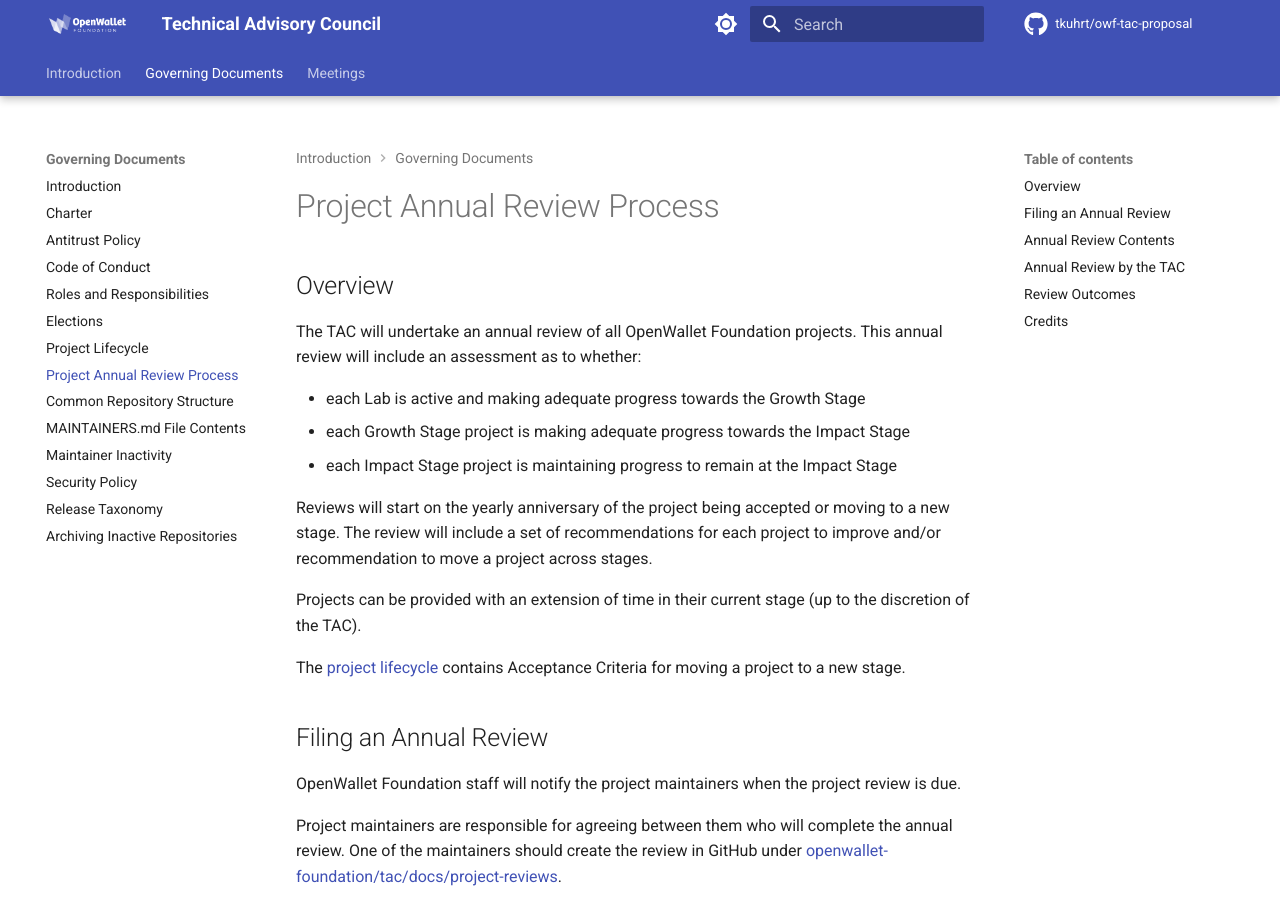
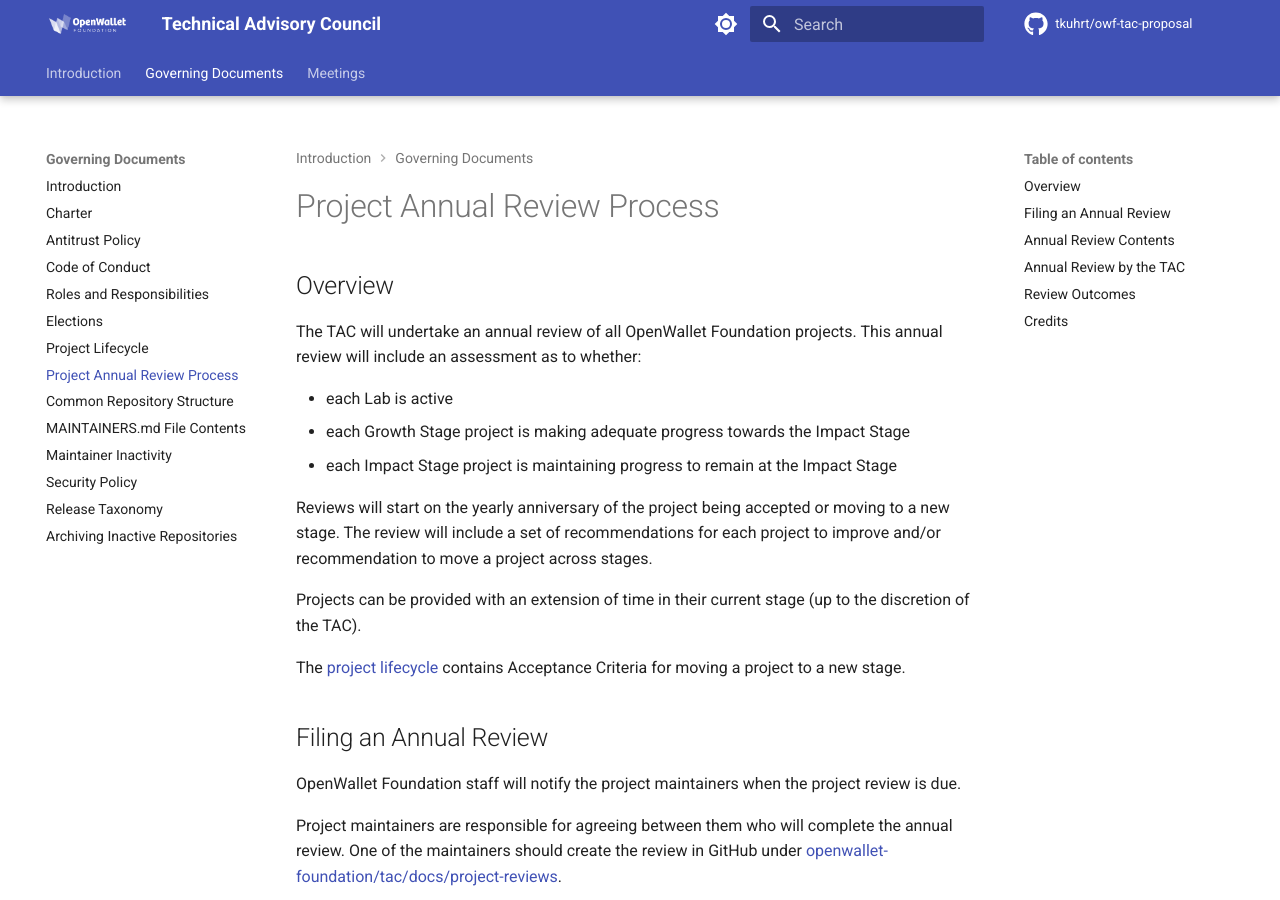
Before and after one commit to openwallet-foundation/tac, an MkDocs documentation site: the page built from docs/governance/project-annual-review-process.md, in a window 1280 px wide and 900 px high. Built offline with MkDocs 1.6.1 and Material for MkDocs 9.7.7, drawn with Linux system fonts in a browser that asks for light colours; comment, search, counter and statistics services are not loaded.

Commit message:
don't require labs to grow up
Signed-off-by: Tracy Kuhrt <tracy.a.kuhrt@accenture.com>

```diff
--- a/docs/governance/project-annual-review-process.md
+++ b/docs/governance/project-annual-review-process.md
@@ -5,7 +5,7 @@
 ## Overview
 The TAC will undertake an annual review of all OpenWallet Foundation projects. This annual review will include an assessment as to whether:
 
-* each Lab is active and making adequate progress towards the Growth Stage
+* each Lab is active
 * each Growth Stage project is making adequate progress towards the Impact Stage
 * each Impact Stage project is maintaining progress to remain at the Impact Stage
 
```
